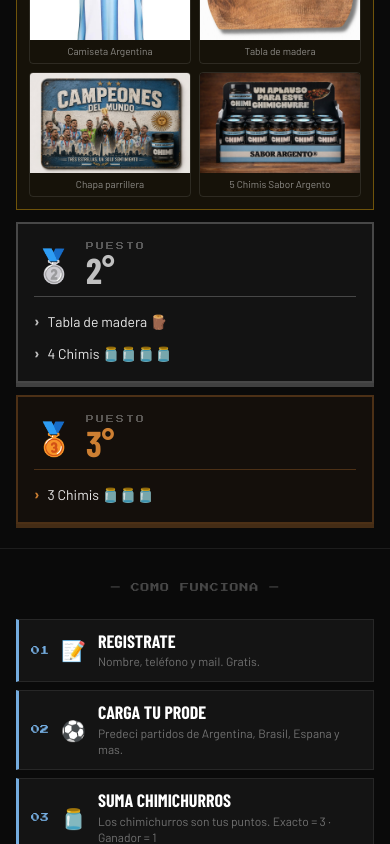
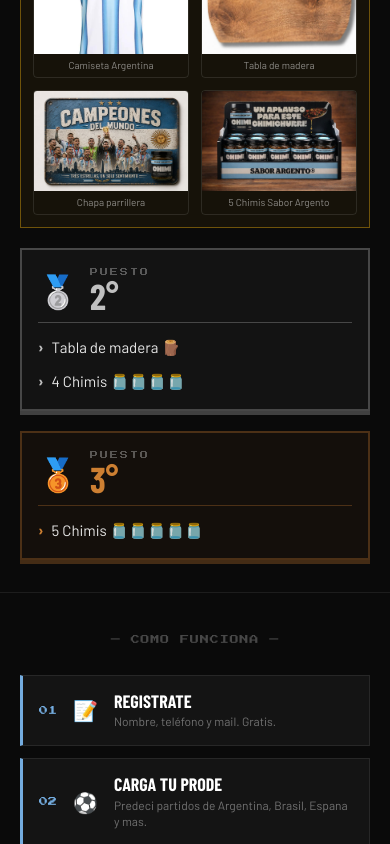
Before and after one commit to manuelferrario/prode-sabor-argento, a Next.js app: page / in a window 390 px wide. Shown: the part 1156-2000 px from the top of the page. Built offline with nearby package versions, Linux system fonts and the light colour scheme; a web font is replaced by a local one.

Commit message:
fix: 3er puesto 5 chimis + mas espacio en mobile

```diff
--- a/src/app/page.tsx
+++ b/src/app/page.tsx
@@ -27,7 +27,7 @@
     color: '#cd7f32',
     border: 'rgba(205,127,50,0.3)',
     bg: 'rgba(205,127,50,0.05)',
-    items: ['3 Chimis 🫙🫙🫙'],
+    items: ['5 Chimis 🫙🫙🫙🫙🫙'],
   },
 ]
 
@@ -42,7 +42,7 @@
 
 function PrizePodium({ prizes }: { prizes: typeof PRIZES }) {
   return (
-    <div className="max-w-sm mx-auto flex flex-col gap-3">
+    <div className="max-w-sm mx-auto flex flex-col gap-5">
       {prizes.map(({ rank, medal, color, border, bg, items }, i) => {
         const isFirst = i === 0
         return (
@@ -68,9 +68,9 @@
                   <span className="font-pixel" style={{ fontSize: '8px', color: 'var(--dorado)' }}>★ TOP ★</span>
                 )}
               </div>
-              <ul className="flex flex-col gap-2">
+              <ul className="flex flex-col gap-2.5">
                 {items.map(item => (
-                  <li key={item} className="flex items-center gap-2" style={{ color: 'rgba(255,255,255,0.9)', fontSize: '14px' }}>
+                  <li key={item} className="flex items-center gap-2" style={{ color: 'rgba(255,255,255,0.9)', fontSize: '15px' }}>
                     <span style={{ color, fontWeight: 'bold', fontSize: '16px' }}>›</span>
                     {item}
                   </li>
@@ -85,7 +85,7 @@
                 border: `1px solid ${border}`,
                 borderTop: 'none',
               }}>
-                <div className="grid grid-cols-2 gap-2">
+                <div className="grid grid-cols-2 gap-3">
                   {PRIZE_PHOTOS.map(({ src, label }) => (
                     <div key={label} className="overflow-hidden"
                       style={{ border: '1px solid rgba(255,255,255,0.1)', borderRadius: '4px' }}>
@@ -237,7 +237,7 @@
       </section>
 
       {/* PREMIOS — sección hero, bien visible */}
-      <section className="px-4 pt-10 pb-6 border-t" style={{ borderColor: 'var(--border)' }}>
+      <section className="px-5 pt-12 pb-8 border-t" style={{ borderColor: 'var(--border)' }}>
 
         {/* Título premios */}
         <div className="text-center mb-8">
@@ -261,18 +261,18 @@
       </section>
 
       {/* CÓMO FUNCIONA — al final, más chico */}
-      <section className="px-4 py-8 border-t" style={{ borderColor: 'var(--border)' }}>
-        <p className="font-pixel text-center text-white/25 mb-6 tracking-widest" style={{ fontSize: '9px' }}>
+      <section className="px-5 py-10 border-t" style={{ borderColor: 'var(--border)' }}>
+        <p className="font-pixel text-center text-white/25 mb-7 tracking-widest" style={{ fontSize: '9px' }}>
           — COMO FUNCIONA —
         </p>
-        <div className="max-w-sm mx-auto flex flex-col gap-2">
+        <div className="max-w-sm mx-auto flex flex-col gap-3">
           {[
             { icon: '📝', step: '01', title: 'REGISTRATE', desc: 'Nombre, teléfono y mail. Gratis.' },
             { icon: '⚽', step: '02', title: 'CARGA TU PRODE', desc: 'Predeci partidos de Argentina, Brasil, Espana y mas.' },
             { icon: '🫙', step: '03', title: 'SUMA CHIMICHURROS', desc: 'Los chimichurros son tus puntos. Exacto = 3 · Ganador = 1' },
             { icon: '🏆', step: '04', title: 'GANATE LOS PREMIOS', desc: 'Los del podio se llevan lo mejor de Sabor Argento.' },
           ].map(({ icon, step, title, desc }, i) => (
-            <div key={step} className={`flex items-center gap-3 p-3 anim-reveal-${i+1}`}
+            <div key={step} className={`flex items-center gap-4 p-4 anim-reveal-${i+1}`}
               style={{ background: 'var(--surface)', border: '1px solid var(--border)', borderLeft: '3px solid var(--celeste)' }}>
               <span className="font-pixel flex-shrink-0" style={{ color: 'var(--celeste)', fontSize: '9px', minWidth: '18px' }}>{step}</span>
               <span className="text-xl flex-shrink-0">{icon}</span>
@@ -287,7 +287,7 @@
 
       {/* Instagram CTA — bloque llamativo */}
       <section
-        className="mx-4 mb-6 p-5 text-center"
+        className="mx-5 mb-8 p-6 text-center"
         style={{
           background: 'linear-gradient(135deg, rgba(116,172,223,0.12) 0%, rgba(116,172,223,0.05) 100%)',
           border: '1.5px solid rgba(116,172,223,0.25)',
--- a/src/app/prode/prode-client.tsx
+++ b/src/app/prode/prode-client.tsx
@@ -134,7 +134,7 @@
         </div>
       </div>
 
-      <div className="px-4 py-5 max-w-lg mx-auto">
+      <div className="px-5 py-6 max-w-lg mx-auto">
         {/* Bienvenida */}
         <div className="mb-5">
           <h1 className="font-brand text-white" style={{ fontSize: '36px', fontWeight: 900, lineHeight: 1 }}>
@@ -252,7 +252,7 @@
                 {ROUND_LABELS[round] ?? round}
               </h2>
 
-              <div className="flex flex-col gap-3">
+              <div className="flex flex-col gap-4">
                 {roundMatches.map(match => {
                   const locked = isLocked(match)
                   const pred = predMap[match.id]
```
